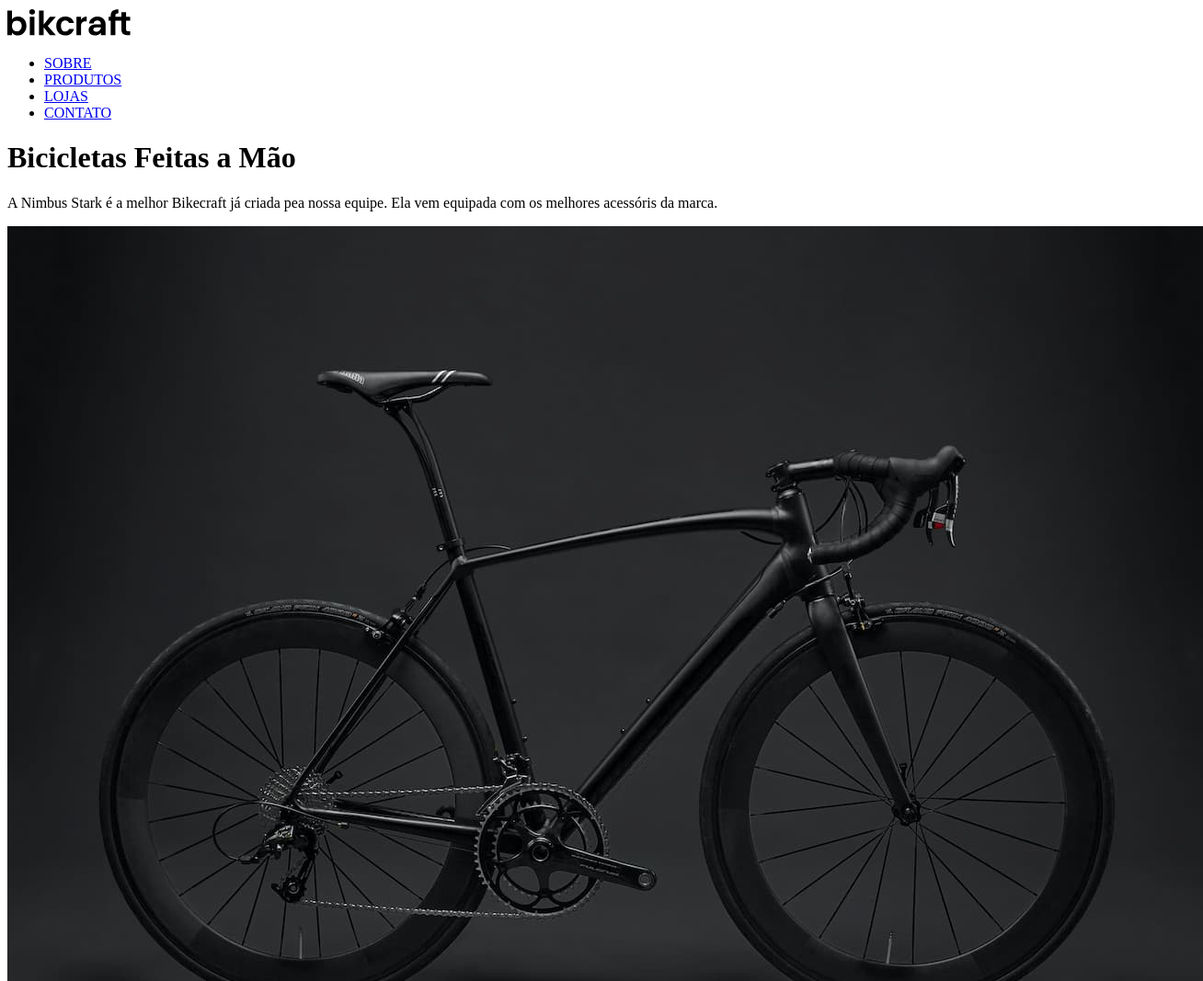
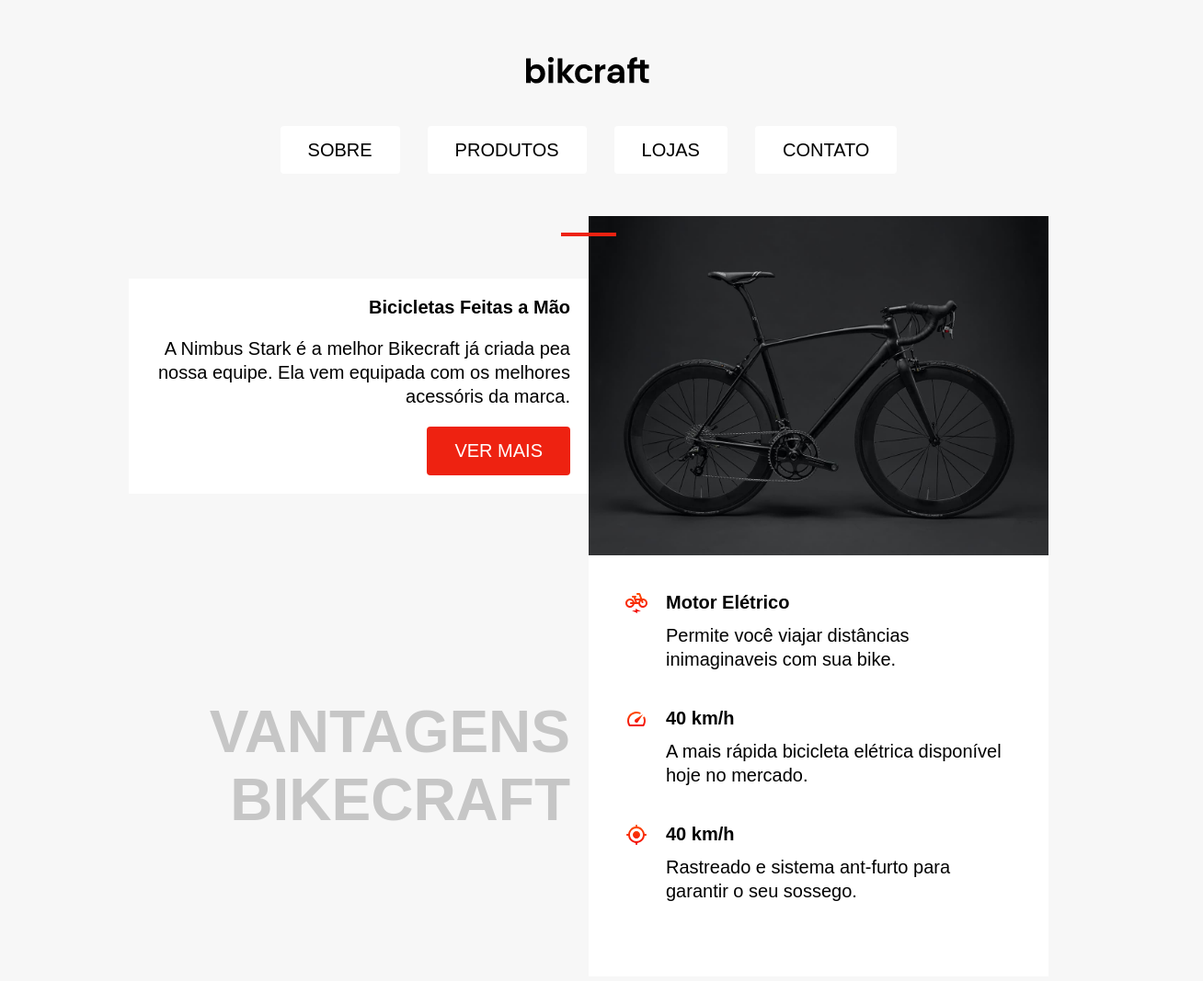
Before and after one commit to WenderMachado/position-training-1, a plain HTML site: page index.html in a window 1280 px wide. Shown: the top 1067 px of the page at 92% size, 1308 px wide, since content can reach past the window. Drawn offline with Linux system fonts and the light colour scheme.

Commit message:
style: adiciona os estilos e o posicionamento

```diff
--- a/index.html
+++ b/index.html
@@ -7,14 +7,14 @@
   <title>PreviewBikecraft</title>
 </head>
 <body>
-  <img src="uploads/imgs/bikcraft.svg" alt="BikeCraft - logo">
+  <img src="uploads/imgs/bikcraft.svg" alt="bikeCraft-logo" class="logo">
   <header>
     <nav>
       <ul>
         <li><a href="#" class="link-white">SOBRE</a></li>
-        <li><a href="#">PRODUTOS</a></li>
-        <li><a href="#">LOJAS</a></li>
-        <li><a href="#">CONTATO</a></li>
+        <li><a href="#" class="link-white">PRODUTOS</a></li>
+        <li><a href="#" class="link-white">LOJAS</a></li>
+        <li><a href="#" class="link-white">CONTATO</a></li>
       </ul>
     </nav>
   </header>
@@ -25,6 +25,7 @@
       <span></span>
       <h1>Bicicletas Feitas a Mão</h1>
       <p>A Nimbus Stark é a melhor Bikecraft já criada pea nossa equipe. Ela vem equipada com os melhores acessóris da marca.</p>
+      <a href="#" class="vermelho">VER MAIS</a>
     </div>
     <img src="uploads/imgs/bicicleta.jpg" alt="bike-black">
     <h2>Vantagens BikeCraft</h2>
--- a/styles.css/index.css
+++ b/styles.css/index.css
@@ -0,0 +1,130 @@
+*{
+  margin: 0;
+  padding: 0;
+  box-sizing: border-box;
+  font-family: Arial, Helvetica, sans-serif;
+}
+:root{
+  --cinza-fundo: #f7f7f7;
+  --cinza-texto: #c6c6c6;
+  --vermelho: #ee2211;
+}
+
+img{
+  max-width: 100%;
+}
+
+html{
+  font-size: 62.5%;
+}
+
+h2{
+  font-size: 6.4rem;
+  text-transform: uppercase;
+  color: var(--cinza-texto);
+  text-align: right;
+  padding: 2rem;
+  align-self: center;
+}
+p{
+  font-size: 2rem;
+  line-height: 1.3;
+}
+body{
+  /* max-width: 100rem; */
+  display: grid;
+  justify-items: center;
+  background-color: var(--cinza-fundo);
+  gap: 6rem;
+  margin: 0 auto;
+}
+
+a{
+  text-decoration: none;
+}
+
+li{
+  list-style: none;
+}
+ul{
+  display: flex;
+  gap: 3rem;
+  flex-wrap: wrap;
+  justify-content: center;
+}
+
+.link-white{
+  padding: 1.5rem 3rem;
+  color: black;
+  background-color: white;
+  border-radius: 4px;
+  cursor: pointer;
+  font-size: 2rem;
+}
+
+.logo{
+  margin-top: 6rem;
+}
+
+.hero{
+  display: grid;
+  grid-template-columns: 1fr 1fr;
+  align-items: center;
+  max-width: 100rem;
+
+  /* padding: 4rem; */
+}
+
+.colum1{
+  padding:  2rem;
+  text-align: right;
+  display: grid;
+  position: relative;
+  align-content: center;
+  gap: 2rem;
+  justify-items: end;
+  background-color: #fff;
+
+
+}
+
+.colum2{
+  background-color: #fff;
+  padding: 4rem;
+}
+.sub-colum{
+  display: grid;
+  grid-template-columns: auto 1fr;
+  gap: 1rem 2rem;
+  margin-bottom: 4rem;
+}
+.sub-colum p{
+  grid-column: 2;
+}
+h3{
+  font-size: 2rem;
+}
+span{
+  width: 6rem;
+  height: 4px;
+  background-color: var(--vermelho);
+  position: absolute;
+  right: -30px;
+  top: -50px;
+}
+.vermelho{
+  padding: 1.5rem 3rem;
+  color: white;
+  background-color: var(--vermelho);
+  border-radius: 4px;
+  cursor: pointer;
+  font-size: 2rem;
+}
+
+footer{
+  background-color: white;
+  width: 100%;
+  text-align: center;
+  padding: 4rem;
+  font-size: 2rem;
+}
```
Also changed, not shown: 1 other file.
